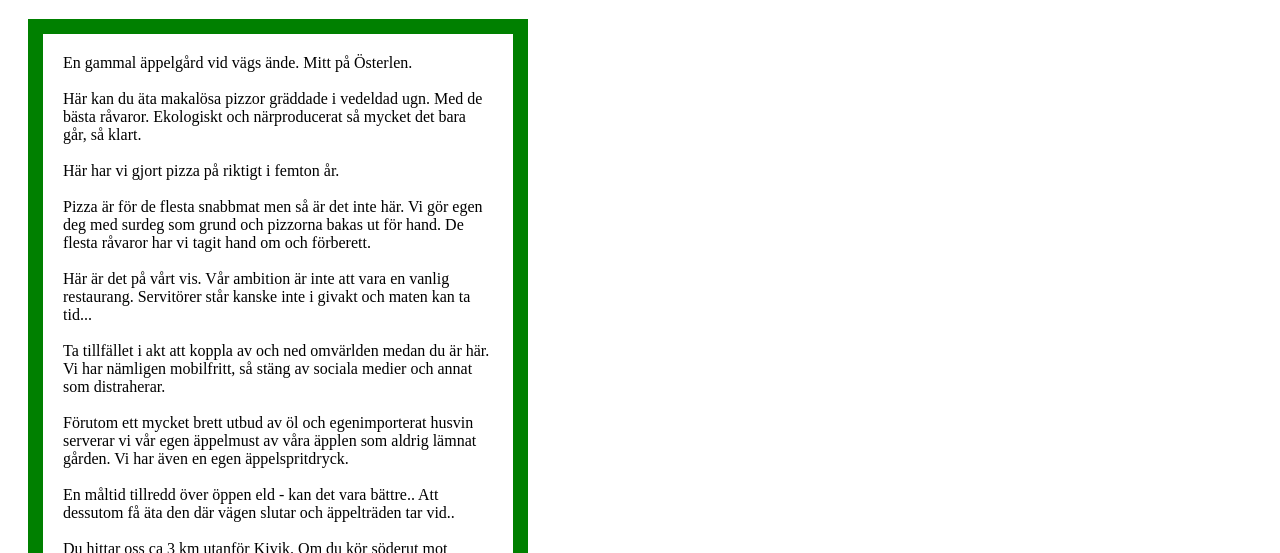
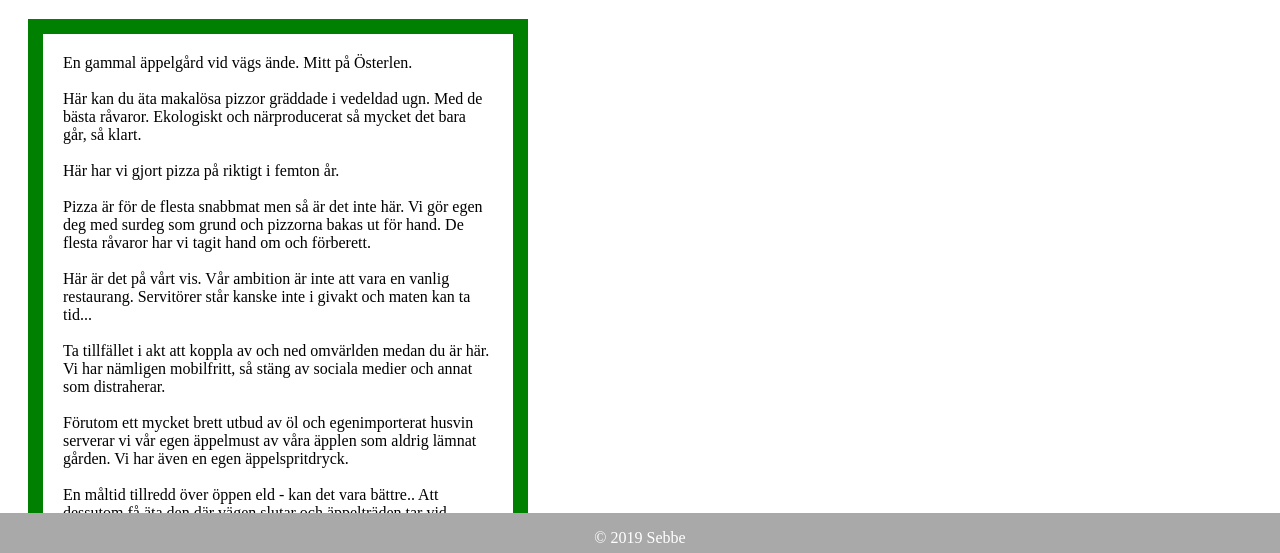
Before and after one commit to sebbelundgreen/inlamning-friden, a plain HTML site: page index.html in a window 1280 px wide. Shown: the part 247-800 px from the top of the page. Drawn offline with Linux system fonts and the light colour scheme.

Commit message:
Added footer

```diff
--- a/index.html
+++ b/index.html
@@ -19,7 +19,7 @@
 
 <body>
     <h1 id="welcome">Välkommen till friden</h1>
-    <p>En gammal äppelgård vid vägs ände.
+    <p class="textStart">En gammal äppelgård vid vägs ände.
 
         Mitt på Österlen. <br><br>
 
@@ -52,7 +52,9 @@
         Välkomna, slappna av och ta det som det är - Friden är en underbar plats för den som har öppet sinne.</p>
         <img src="/pizza.jpg" id="pizzapicture">
 
-
-</body>
+        <footer>
+                <p>&copy; 2019 Sebbe</p>
+        </footer>
+    </body>
 
 </html>
--- a/style.css
+++ b/style.css
@@ -64,9 +64,20 @@ button:hover {
     width: 50%;
 }
 
-p {
+.textStart {
     width: 500px;
     border: 15px solid green;
     padding: 20px;
     margin: 20px;
   }
+
+footer {
+    position: fixed;
+    left: 0;
+    bottom: 0;
+    width: 100%;
+    height: 40px;
+    background-color: darkgray;
+    color: white;
+    text-align: center;
+  }
```
Also changed, not shown: booktable.html (+3 -0 lines), order.html (+3 -0 lines).
